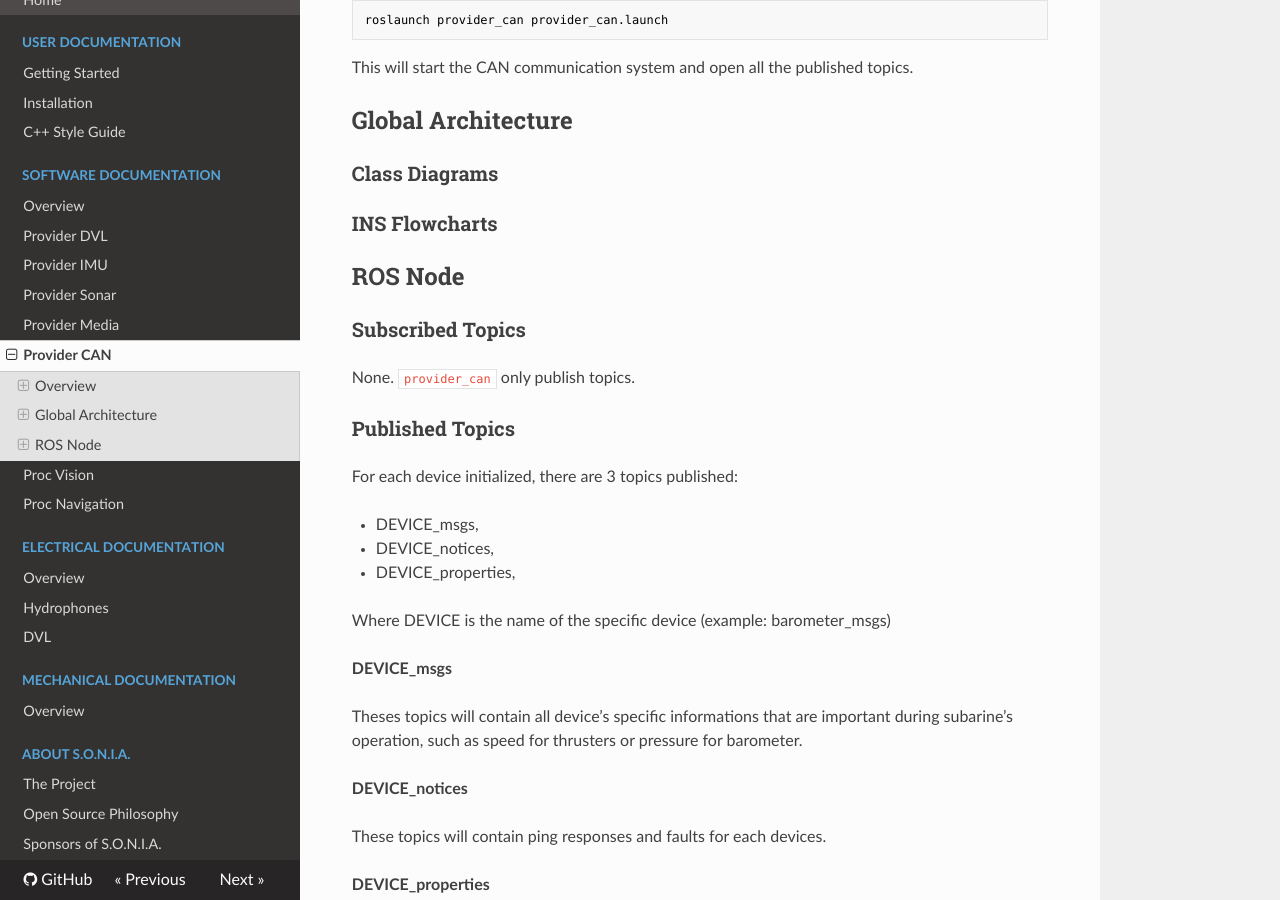
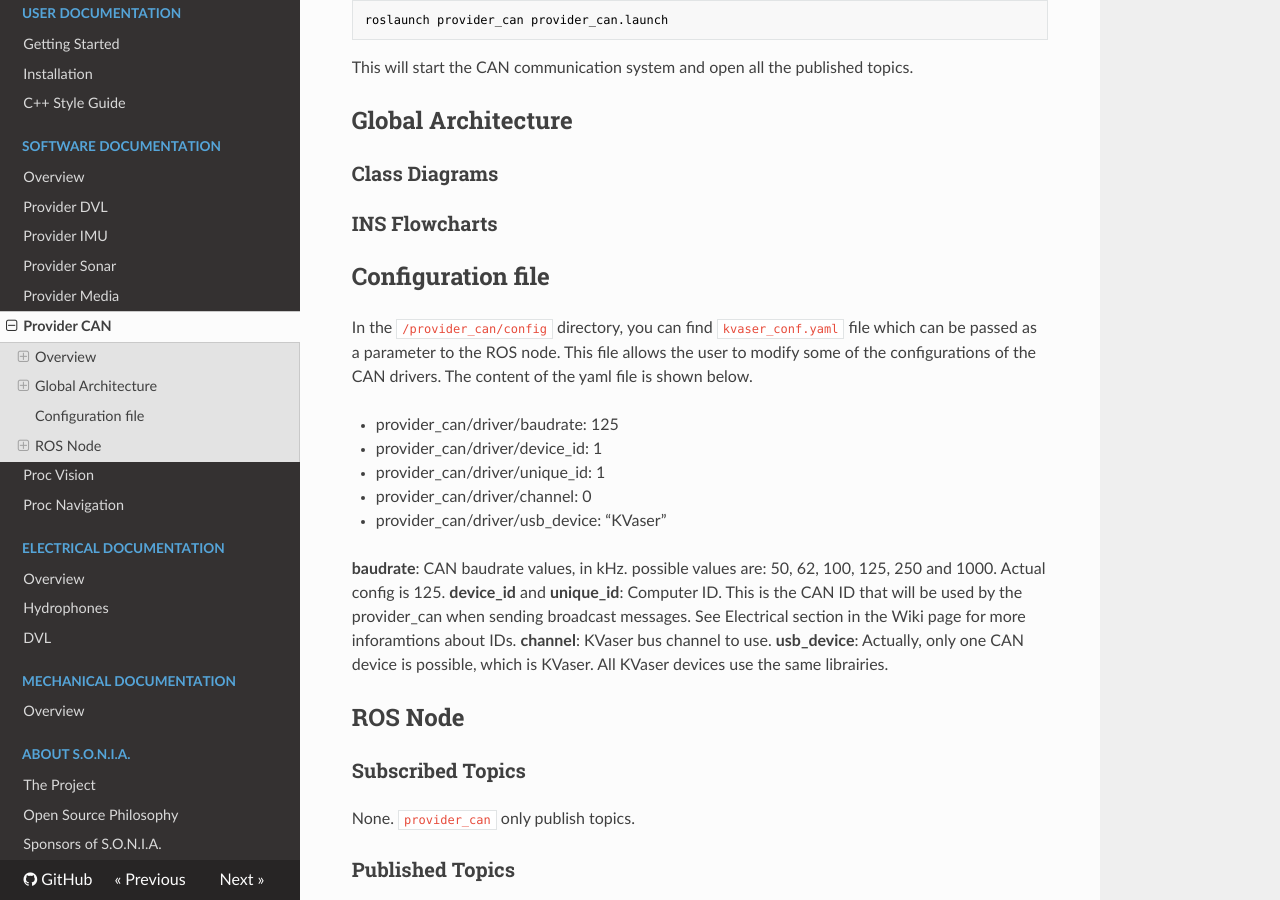
Before and after one commit to sonia-auv/documentation, an MkDocs documentation site: the page built from docs/software/provider_can.md, in a window 1280 px wide and 900 px high, scrolled down 725 px. Built offline with MkDocs 1.6.1, drawn with Linux system fonts in a browser that asks for light colours; nearby versions of some CDN libraries; old or Windows-style settings are respelled for this version of MkDocs.

Commit message:
adding configuration file description

```diff
--- a/docs/software/provider_can.md
+++ b/docs/software/provider_can.md
@@ -32,8 +32,26 @@ This will start the CAN communication system and open all the published topics.
 
 ### Class Diagrams
 
+### INS Flowcharts
 
-### INS Flowcharts
+## Configuration file
+
+In the `/provider_can/config` directory, you can find `kvaser_conf.yaml` file which can be
+passed as a parameter to the ROS node. This file allows the user to modify some of
+the configurations of the CAN drivers. The content of the yaml file is shown below.
+
+* provider_can/driver/baudrate: 125
+* provider_can/driver/device_id: 1
+* provider_can/driver/unique_id: 1
+* provider_can/driver/channel: 0
+* provider_can/driver/usb_device: "KVaser"
+
+**baudrate**: CAN baudrate values, in kHz. possible values are: 50, 62, 100, 125, 250 and 1000.
+Actual config is 125.
+**device_id** and **unique_id**: Computer ID. This is the CAN ID that will be used by the provider_can when sending broadcast messages.
+See Electrical section in the Wiki page for more inforamtions about IDs.
+**channel**: KVaser bus channel to use.
+**usb_device**: Actually, only one CAN device is possible, which is KVaser. All KVaser devices use the same librairies.
 
 ## ROS Node
 
```
